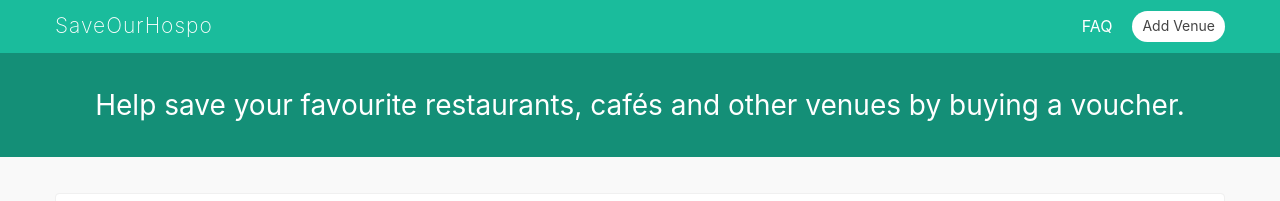
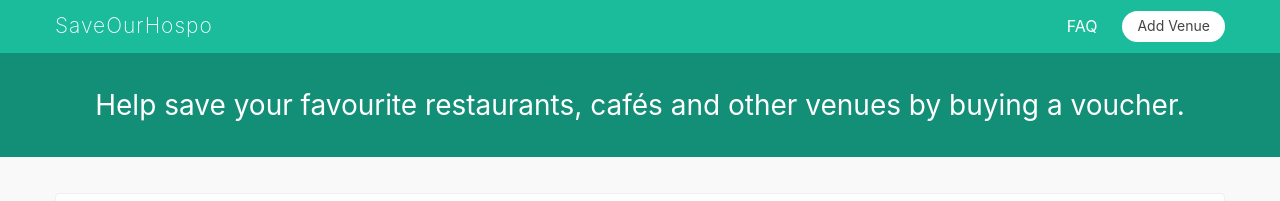
Before and after one commit to saveourhospo/saveourhospo.github.io, a Jekyll site: the page built from index.html, in a window 1280 px wide. Shown: the top 201 px of the page. Built offline with Jekyll 4.4.1, drawn with Linux system fonts in a browser that asks for light colours; nearby versions of some CDN libraries; the list of posts is cut into pages by our own code; grey boxes are pictures that could not be loaded.

Commit message:
edit header link size

```diff
--- a/_sass/main.scss
+++ b/_sass/main.scss
@@ -95,7 +95,7 @@ header {
                 align-items: center;
                 border-bottom: 0;
                 height: 100%;
-                padding: 0 10px;
+                padding: 0 15px;
                 text-decoration: none;
                 color: $color-white;
                 font-size: 1rem;
```
